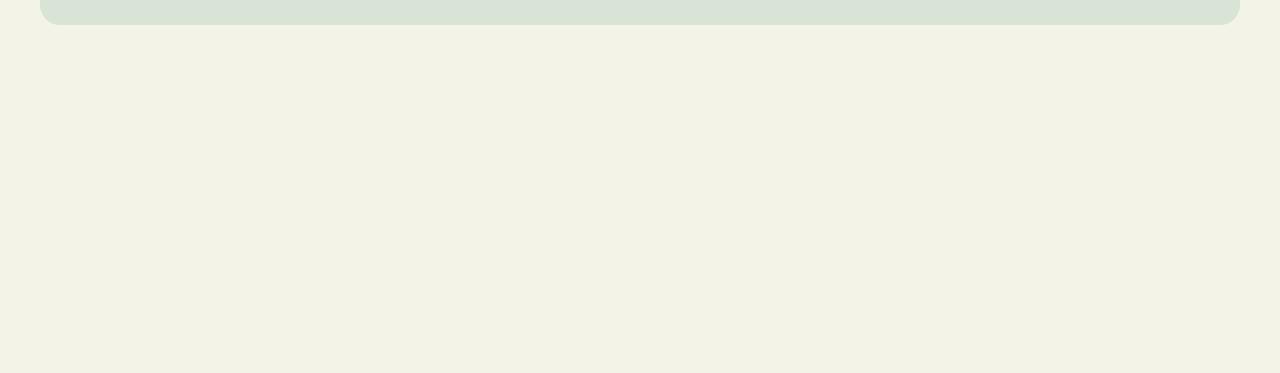
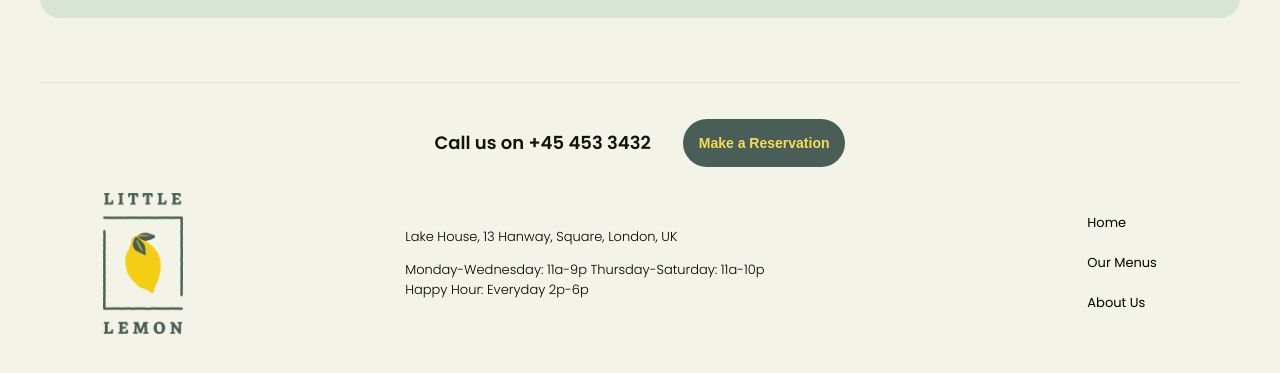
Before and after one commit to weelics/Meta-Front-End-Capstone-Project, a React (Create React App) app: page / in a window 1280 px wide. Shown: the part 2253-2626 px from the top of the page. Before the commit the page ends 2278 px from the top, so only its background shows below. Built offline with nearby package versions, Linux system fonts and the light colour scheme.

Commit message:
feat: add routing and fix navbar

```diff
--- a/src/App.css
+++ b/src/App.css
@@ -1,3 +1,31 @@
-body{
-  background: #F4F3E7;
+body {
+  background: #f4f3e7;
 }
+
+a:link {
+  color: currentColor;
+  text-decoration: none;
+}
+
+/* visited link */
+a:visited {
+  color: currentColor;
+  text-decoration: none;
+}
+
+#returnOnTop{
+  position: fixed;
+  bottom: 0;
+  right: 0;
+  display: block;
+  width: 50px;
+  height: 50px;
+  margin: 1rem;
+  margin-right: 1rem ;
+  opacity: 0;
+  transition: opacity 0.7s ;
+}
+
+#returnOnTop.show{
+  opacity: 1;
+}
--- a/src/App.js
+++ b/src/App.js
@@ -3,11 +3,36 @@ import Home from "./pages/home";
 import Booking from "./pages/booking";
 import NotFound from "./pages/404";
 import "./App.css";
+import UpIcon from "./assets/up.png"
 import Navbar from "./components/layout/navbar";
+import Footer from "./components/layout/footer";
+import { useState, useEffect } from "react";
 
 function App() {
+  const [buttonVisible, setButtonVisible] = useState(false);
+
+  useEffect(() => {
+    const handle = () => {
+      if(window.scrollY > 100) setButtonVisible(true)
+      else setButtonVisible(false)
+    };
+
+    window.addEventListener("scroll", handle);
+
+    return () => window.removeEventListener("scroll", handle);
+  }, []);
+
+  const returnOnTop = () => {
+    window.scrollTo({
+      top: 0,
+      left: 0,
+      behavior: "smooth",
+    });
+  };
+
   return (
     <BrowserRouter>
+      <img src={UpIcon} alt="up" onClick={returnOnTop} id="returnOnTop" className={`${buttonVisible ? 'show' : ''}`}></img>
       <Navbar />
       <main>
         <Routes>
@@ -16,6 +41,7 @@ function App() {
           <Route path="*" element={<NotFound />} />
         </Routes>
       </main>
+      <Footer />
     </BrowserRouter>
   );
 }
--- a/src/components/layout/footer.css
+++ b/src/components/layout/footer.css
@@ -0,0 +1,99 @@
+footer {
+  max-width: 1200px;
+  margin-inline: auto;
+  margin-top: 4rem;
+  margin-bottom: 4rem;
+  padding-top: 1rem;
+  border-top: 1px solid rgb(221, 221, 221);
+}
+.callme{
+    display: flex;
+    gap: 2rem;
+    margin: auto;
+    justify-content: center;
+    align-items: center;
+    padding-bottom: 0.4rem;
+}
+
+.callme > h5{
+    color: #0e150e ;
+    font-weight: 600;
+    font-size: large;
+}
+
+.callme button {
+    background: #495e57;
+    border-radius: 50px;
+    border: 0px;
+    padding-inline: 1.3rem;
+    padding: 1rem;
+    color: #f6dc56;
+    font-size: 14px;
+    font-weight: 800;
+    transition: all 0.3s ease;
+  }
+
+  .callme button:hover {
+    transform: scale(0.9);
+    background: #f6dc56;
+    color: #495e57;
+  }
+
+
+.informations {
+  display: flex;
+  justify-content: space-around;
+  gap: 6rem;
+  align-items: center;
+  font-size: small;
+}
+
+.informations > ul {
+  list-style-type: none;
+  margin: 0;
+}
+
+.informations > ul > li {
+  margin: 20px;
+}
+
+.informatios-date {
+  font-weight: 300;
+  max-width: 400px;
+}
+
+.informations > img {
+  object-fit: cover;
+}
+
+@media screen and (max-width: 1000px) {
+
+    .callme{
+        flex-direction: column;
+        gap: 0;
+        padding-bottom: 4rem;
+    }
+
+  .informations {
+    flex-direction: column;
+    gap: 1rem;
+    text-align: center;
+    justify-content: center;
+  }
+
+  .informatios-date {
+    padding-inline: 3rem;
+  }
+
+  .informations > ul {
+    display: flex;
+    padding: 0;
+    justify-content: center;
+    align-items: center;
+  }
+
+  .informatios > ul > li {
+    margin: 0;
+    padding: 0;
+  }
+}
--- a/src/components/layout/footer.js
+++ b/src/components/layout/footer.js
@@ -1,12 +1,31 @@
+import { Link } from "react-router-dom";
+import Logo2 from "../../assets/logo2.png";
+import "./footer.css";
 const Footer = () => {
-  return <footer>
-    <div className="callme">
-
-    </div>
-    <div className="informations">
-
-    </div>
-  </footer>;
+  return (
+    <footer>
+      <div className="callme">
+        <h5>Call us on +45 453 3432</h5>
+        <Link to={"/booking"}>
+          <button>Make a Reservation </button>
+        </Link>      </div>
+      <div className="informations">
+        <img src={Logo2} alt="logo2" width={80} />
+        <div className="informatios-date">
+          <p>Lake House, 13 Hanway, Square, London, UK</p>
+          <p>
+            Monday-Wednesday: 11a-9p Thursday-Saturday: 11a-10p Happy Hour:
+            Everyday 2p-6p
+          </p>
+        </div>
+        <ul>
+          <li><Link to={"/"}>Home</Link></li>
+          <li><Link to={"/menu"}>Our Menus</Link></li>
+          <li><Link to={"/aboutus"}>About Us</Link></li>
+        </ul>
+      </div>
+    </footer>
+  );
 };
 
 export default Footer;
--- a/src/components/layout/navbar.css
+++ b/src/components/layout/navbar.css
@@ -10,13 +10,12 @@ header {
   top: 0;
   left: 0;
   z-index: 99;
-  background: rgba(244, 243, 231,0.8);
+  background: rgba(244, 243, 231, 0.8);
   backdrop-filter: blur(5px);
   transition: transform 0.5s ease;
 }
 
-
-.scroll{
+.scroll {
   transform: translateY(0);
 }
 
@@ -24,43 +23,47 @@ header > img {
   width: 250px;
 }
 
-.hamburger{
+.hamburger {
   display: none;
 }
 
 nav {
   display: flex;
   gap: 2.5rem;
+  list-style-type: none;
+  align-items: center;
 }
 
 nav > img {
   display: none;
 }
 
-nav > button {
+nav button {
   background: #495e57;
   border-radius: 50px;
   border: 0px;
+  padding: 0.8rem;
   padding-inline: 1.5rem;
+
   color: #f6dc56;
   font-size: 16px;
   font-weight: 800;
   transition: all 0.3s ease;
 }
 
-nav > button:hover {
+nav button:hover {
   transform: scale(0.9);
   background: #f6dc56;
   color: #495e57;
 }
 
-nav > h4 {
+nav > li {
   color: #40443d;
   font-size: 18px;
   font-weight: 600;
 }
 
-nav > h4:hover {
+nav > li:hover {
   text-decoration: underline;
   text-underline-offset: 1rem;
 }
@@ -72,22 +75,23 @@ nav > h4:hover {
     left: 0;
     transform: translateX(-100%);
     flex-direction: column;
-        gap: 0px;
+    gap: 40px;
     background: white;
     height: 100vh;
     padding: 1rem;
+    padding-top: 6rem;
     transition: all 0.5s ease-in;
   }
 
-    .show{
+  .show {
     transform: translateX(0);
   }
 
-   .noscroll{
+  .noscroll {
     overflow-y: hidden;
   }
 
-    nav > button{
+  nav > button {
     padding: 1rem;
     margin-top: auto;
     margin-bottom: 4rem;
@@ -109,7 +113,7 @@ nav > h4:hover {
     width: 200px;
   }
 
-    .hamburger{
+  .hamburger {
     display: block;
   }
 
--- a/src/components/layout/navbar.js
+++ b/src/components/layout/navbar.js
@@ -1,4 +1,5 @@
 import { useState, useEffect } from "react";
+import { Link } from "react-router-dom";
 import "./navbar.css";
 import Logo from "../../assets/logo.png";
 import Icon from "../../assets/icon.png";
@@ -6,45 +7,50 @@ import Close from "../../assets/close.png";
 
 const Navbar = () => {
   const [show, setShow] = useState(false);
-  const [isVisible , setIsVisible] = useState(true);
-
+  const [isVisible, setIsVisible] = useState(true);
 
   useEffect(() => {
-    document.documentElement.classList.toggle('noscroll')
-  },[show])
+    if(show) document.documentElement.classList.add("noscroll")
+    else document.documentElement.classList.remove("noscroll")
+  }, [show]);
 
   useEffect(() => {
     let prev = window.scrollY;
 
     const handle = () => {
       const pos = window.scrollY;
-      if(pos < prev){
+      if (pos < prev) {
         setIsVisible(true);
-      }
-      else{
+      } else {
         setIsVisible(false);
       }
       prev = pos;
+    };
 
+    window.addEventListener("scroll", handle);
 
-    }
-
-    window.addEventListener('scroll',handle);
-
-    return () => window.removeEventListener('scroll',handle);
-  },[])
+    return () => window.removeEventListener("scroll", handle);
+  }, []);
   return (
-    <header className={`${isVisible ? 'scroll' : ''}`}>
+    <header className={`${isVisible ? "scroll" : ""}`}>
       <img src={Logo} alt="logo"></img>
       <div className="hamburger">
-        <img onClick={() => setShow(old => !old)} src={Icon} alt="icon"></img>
+        <img onClick={() => setShow((old) => !old)} src={Icon} alt="icon"></img>
       </div>
-      <nav className={`${show ? 'show' : ''}`}>
-        <h4>Home</h4>
-        <h4>Our Menus</h4>
-        <h4>About Us</h4>
-        <button>Make a Reservation </button>
-        <img  onClick={() => setShow(false)} src={Close} alt="icon"></img>
+      <nav className={`${show ? "show" : ""}`}>
+        <li onClick={() => setShow(false)}>
+          <Link to={"/"}>Home</Link>
+        </li>
+        <li onClick={() => setShow(false)}>
+          <Link to={"/menu"}>Our Menus</Link>
+        </li>
+        <li onClick={() => setShow(false)}>
+          <Link to={"/aboutus"}>About Us</Link>
+        </li>
+        <Link to={"/booking"}>
+          <button onClick={() => setShow(false)}>Make a Reservation </button>
+        </Link>
+        <img onClick={() => setShow(false)} src={Close} alt="icon"></img>
       </nav>
     </header>
   );
--- a/src/components/menu/index.js
+++ b/src/components/menu/index.js
@@ -1,3 +1,4 @@
+import { Link } from "react-router-dom";
 import Card from "./card";
 import "./menu.css";
 
@@ -34,7 +35,7 @@ const Menù = () => {
     <section className="menu">
       <div className="section-header">
         <h3>View Our Menus</h3>
-        <button>View All</button>
+        <Link to={"/menu"}><button>View All</button></Link>
       </div>
       <div className="lista-menu">
         {foods.map((food) => {
--- a/src/components/menu/menu.css
+++ b/src/components/menu/menu.css
@@ -24,7 +24,7 @@
   color: #0e150e;
 }
 
-.section-header > button {
+.section-header button {
   background: #495e57;
   border-radius: 50px;
   border: 0px;
@@ -36,7 +36,7 @@
   transition: all 0.3s ease;
 }
 
-.section-header > button:hover {
+.section-header button:hover {
   background: #f6dc56;
   color: #495e57;
 }
```
Also changed, not shown: src/assets/up.png (added), src/index.css (line endings or trailing spaces). Lines whose indentation alone changed are shown as unchanged.
